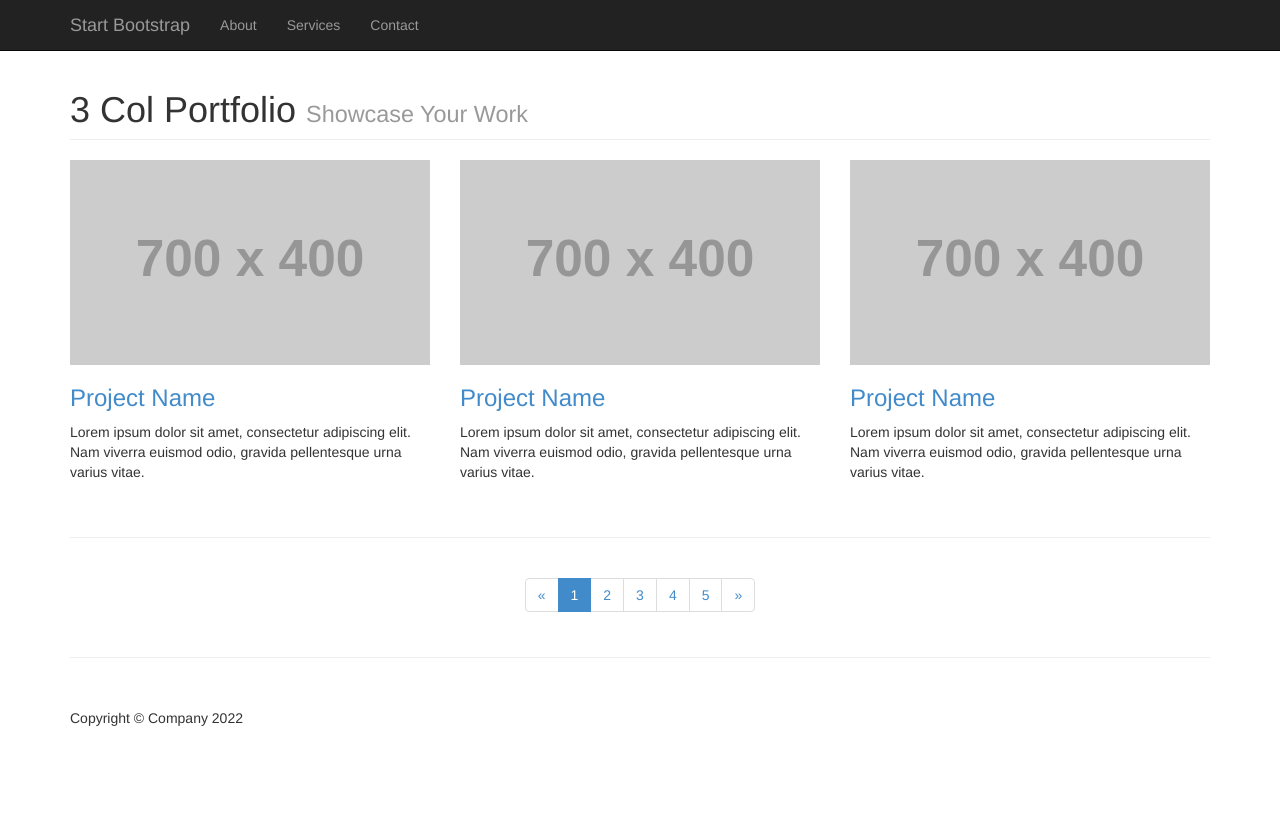
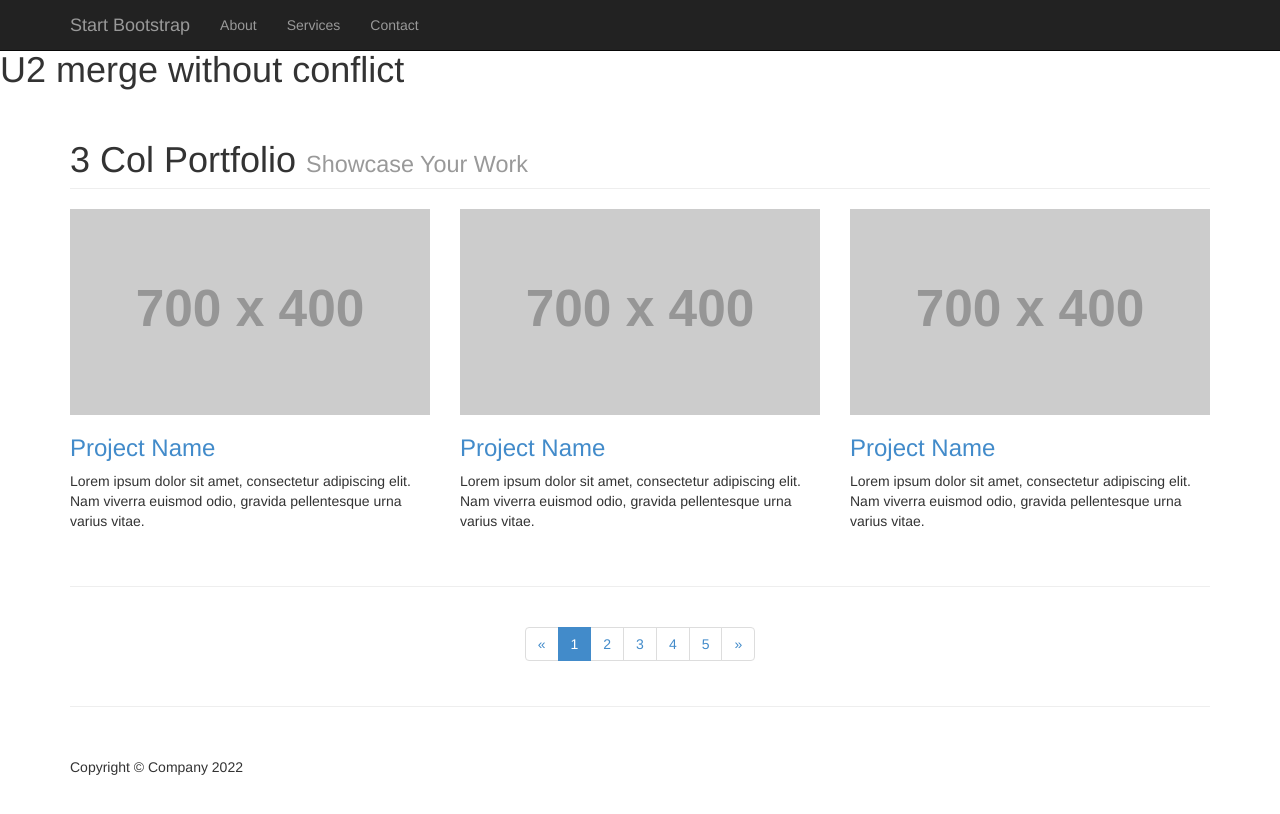
Before and after one commit to ponagraj/GitTrainingDemo, a plain HTML site: page index.html in a window 1280 px wide. Drawn offline with Linux system fonts and the light colour scheme; placeholder pictures from the web are drawn by us.

Commit message:
u2 merge without conflict

```diff
--- a/index.html
+++ b/index.html
@@ -7,7 +7,7 @@
     <meta name="author" content="Nagaraju">
 
     <title>Three Column Portfolio Template for Bootstrap 4</title>
-
+    <h1> U2 merge without conflict</h1>
     <!-- Bootstrap core CSS -->
     <link href="css/bootstrap.css" rel="stylesheet">
 
```
